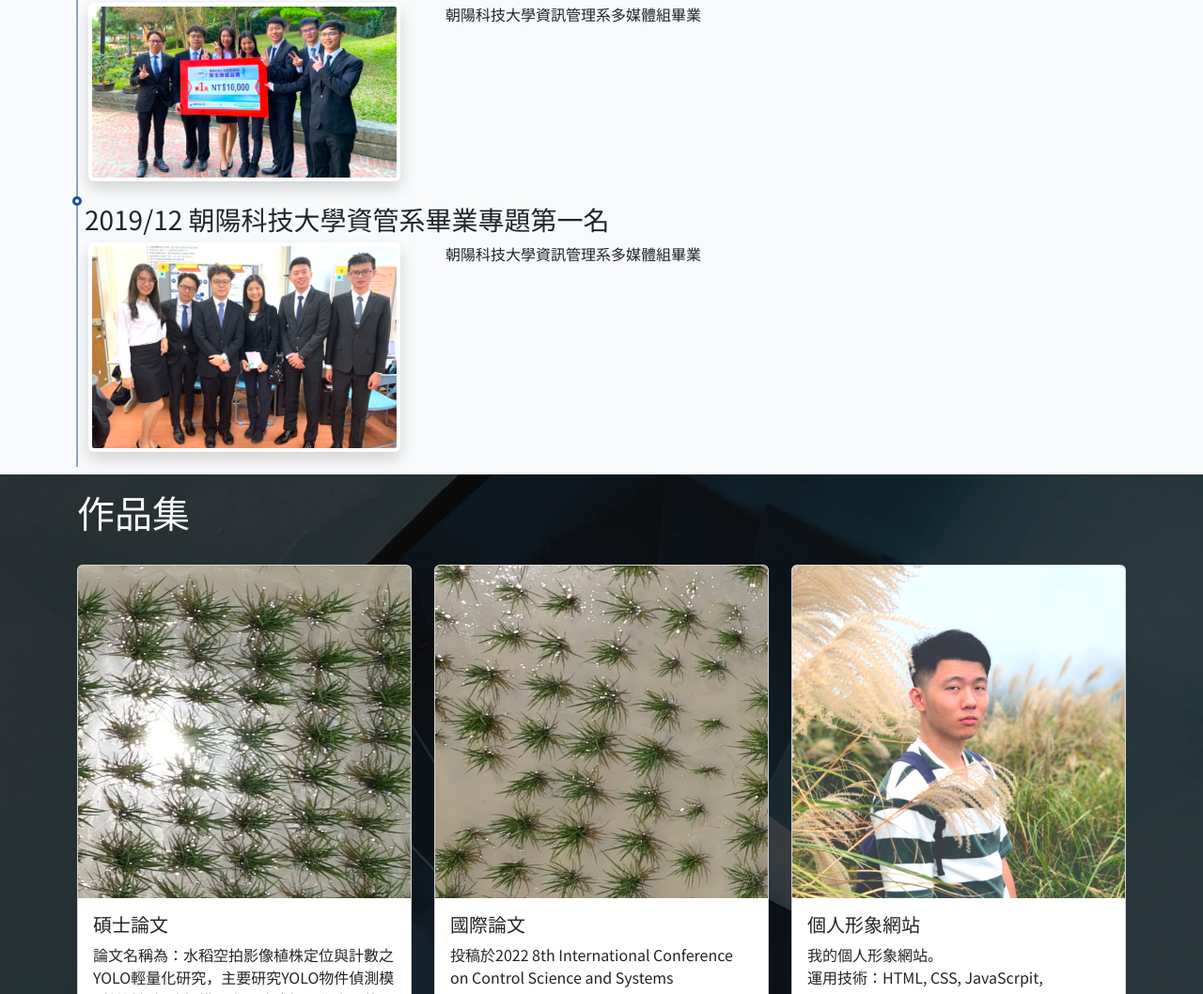
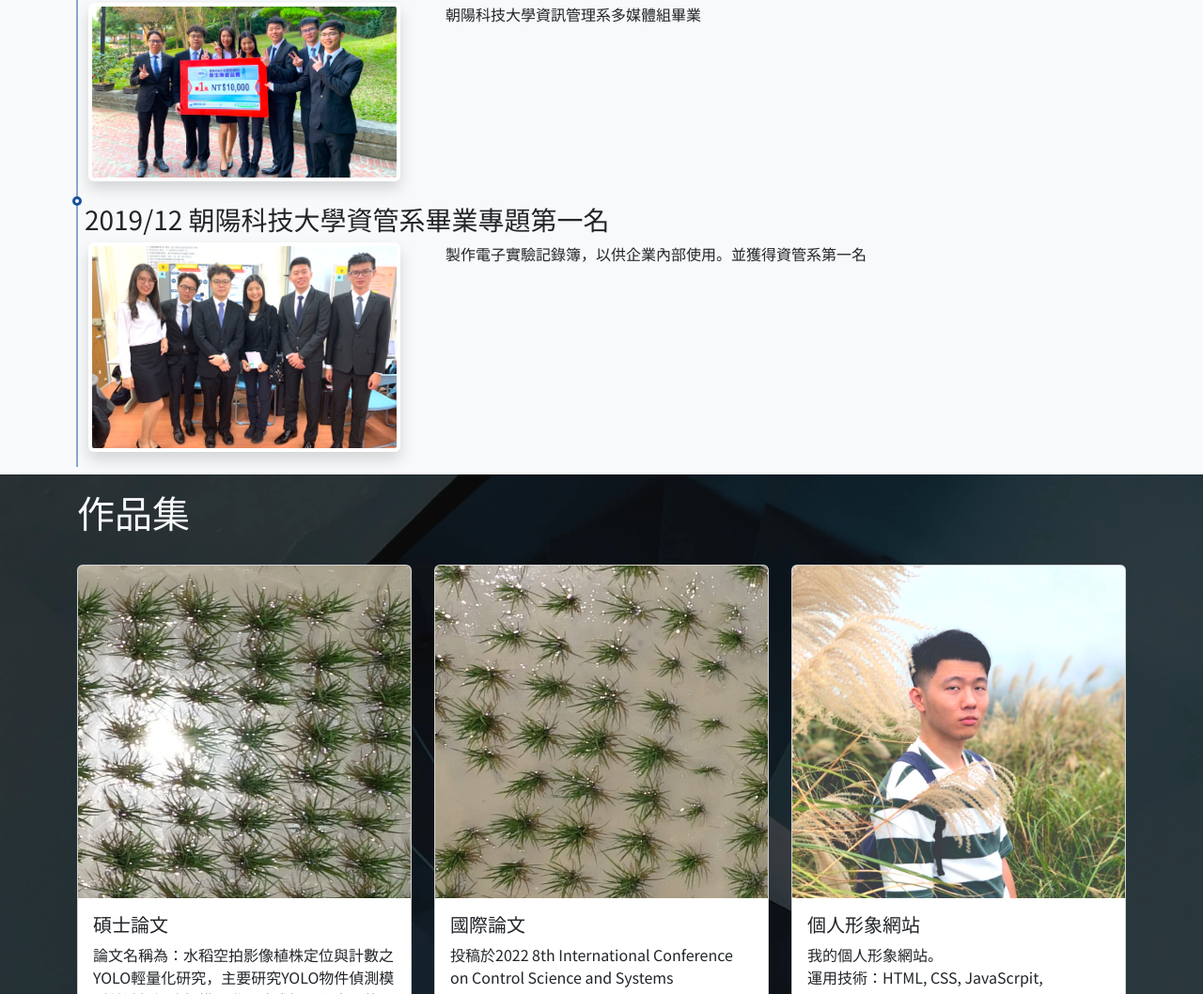
Before and after one commit to karen0225/PersonalWebsite.github.io, a plain HTML site: page myresume/index.html in a window 1280 px wide. Shown: the part 2431-3489 px from the top of the page at 94% size. Drawn offline with nearby package versions, Linux system fonts and the light colour scheme.

Commit message:
Add files via upload

```diff
--- a/myresume/index.html
+++ b/myresume/index.html
@@ -227,7 +227,7 @@
                                 </div>
                                 <div class="col-12 col-lg-8 px-4">
 
-                                    <p >朝陽科技大學資訊管理系多媒體組畢業</p>
+                                    <p >製作電子實驗記錄簿，以供企業內部使用。並獲得資管系第一名</p>
 
                                 </div>
                             </div>
```
